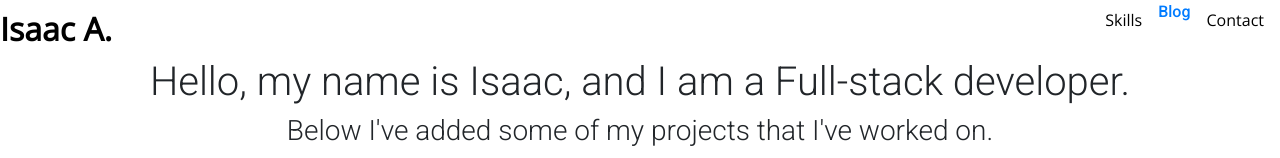
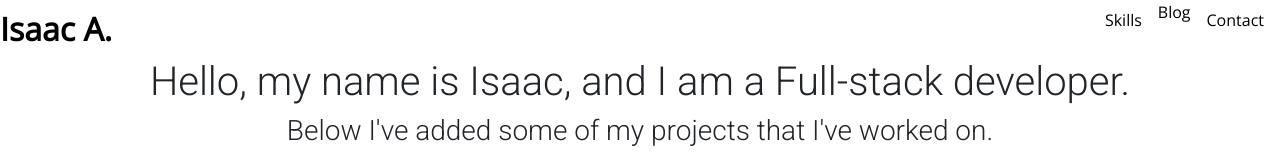
Before and after one commit to IA26/my-portfolio, a React (Create React App) app: page / in a window 1280 px wide. Shown: the top 158 px of the page. Built offline with nearby package versions, Linux system fonts and the light colour scheme.

Commit message:
added mdb ui kit

```diff
--- a/package.json
+++ b/package.json
@@ -7,6 +7,7 @@
     "@testing-library/react": "^9.3.2",
     "@testing-library/user-event": "^7.1.2",
     "bootstrap": "^3.4.1",
+    "mdb-ui-kit": "^3.3.0",
     "mdbreact": "^4.27.0",
     "react": "^16.13.1",
     "react-dom": "^16.13.1",
--- a/src/App.css
+++ b/src/App.css
@@ -117,6 +117,10 @@
   margin-right: auto;
 }
 
+#nav-blog {
+  height: -10px;
+}
+
 .form-group {
 
 }
--- a/src/components/NavBarPage.js
+++ b/src/components/NavBarPage.js
@@ -21,8 +21,12 @@ function NavbarPage(props) {
              <MDBNavLink to="/skills"><strong class="paths">Skills</strong></MDBNavLink>
           </MDBNavItem>
 
-          <MDBNavItem>
-            <a href="https://github.com/IA26"><strong>Blog</strong></a>
+          {/* <MDBNavItem>
+             <MDBNavLink to="/" href="https://student.lvh.me:8080/users/edit"><strong>Skisasalls</strong></MDBNavLink>
+          </MDBNavItem> */}
+
+          <MDBNavItem id="nav-blog">
+            <a id="nav-blog" className="paths" href="https://github.com/IA26"><strong>Blog</strong></a>
           </MDBNavItem>
 
           <MDBNavItem>
```
Also changed, not shown: src/containers/Contact.js (line endings or trailing spaces), 1 other file (tests, documents, lock files or other folders).
